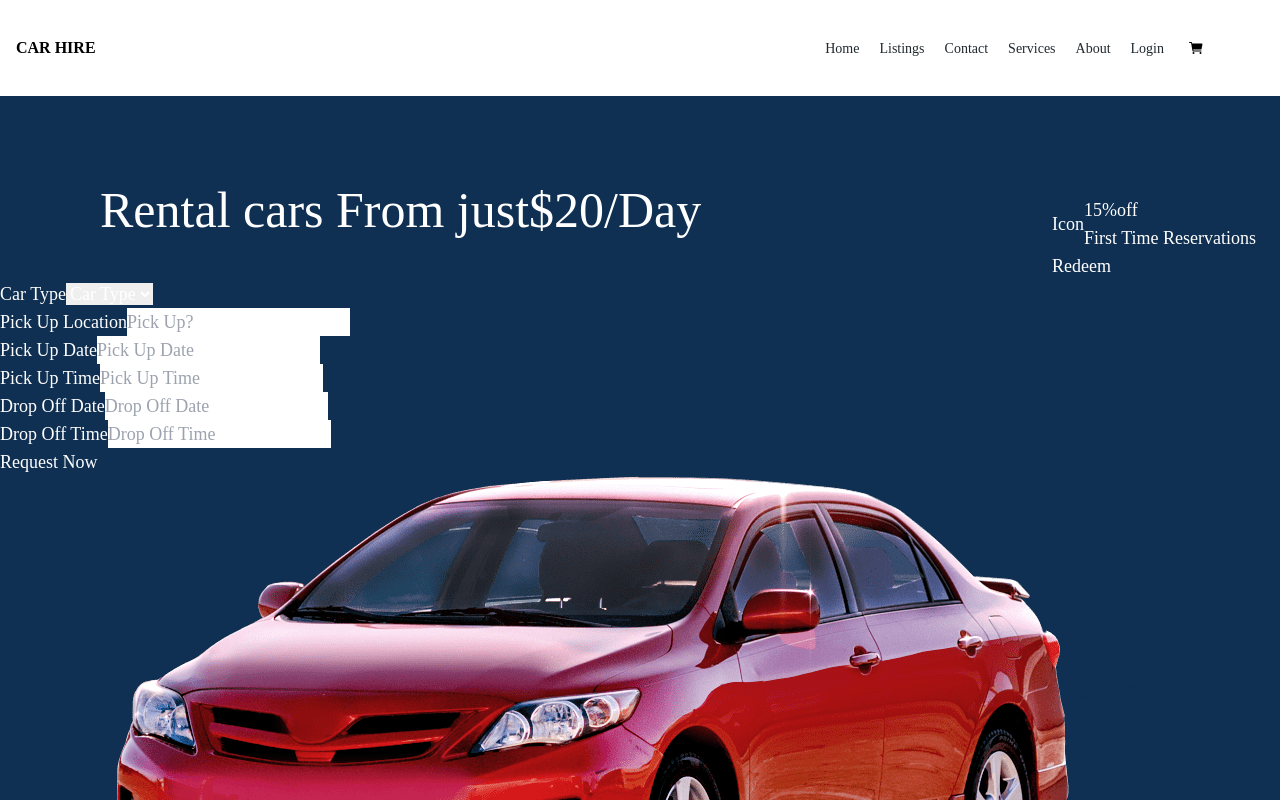
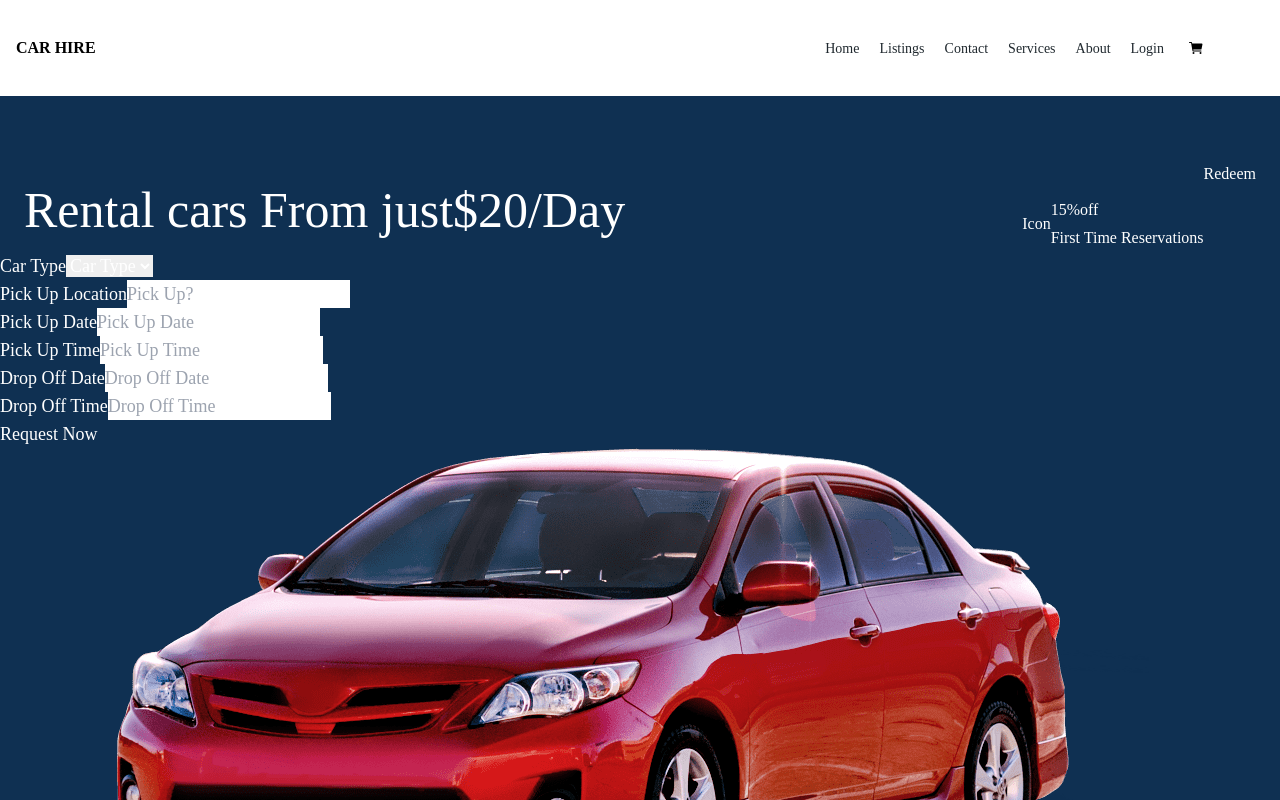
Before and after one commit to iamkibet/Car-Hire, a React (Vite) app: page / in a window 1280 px wide. Shown: the top 800 px of the page. Built offline with nearby package versions, Linux system fonts and the light colour scheme.

Commit message:
updates
updates

```diff
--- a/src/components/Hero.jsx
+++ b/src/components/Hero.jsx
@@ -5,20 +5,18 @@ const Hero = () => {
     return (
         <div className="text-lg">
             <div className="bg-[#0f3052] text-white">
-                <div className="flex justify-between">
+                <div className="flex justify-between w-full px-6">
                     <div>
                         <div className="flex">
-                            <h1 className="text-[50px] flex items-center pl-[100px] pt-[100px] pb-5">
+                            <h1 className="text-[50px] flex items-center pt-[100px]">
                                 Rental cars From just
                                 <span>$20/Day</span>
                             </h1>
                         </div>
                     </div>
-
-                <div>
-                    <div>
+                    <div className="items-center text-[16px] flex">
                         <div>
-                            <div className="pt-[100px] items-center pr-6 flex">
+                            <div className="pt-[100px] flex items-center">
                                 <div>
                                     <span>
                                         Icon
@@ -42,7 +40,6 @@ const Hero = () => {
                             <a href="/">Redeem</a>
                         </div>
                     </div>
-                </div>
                 </div>
                 <div>
                     <div>
```
